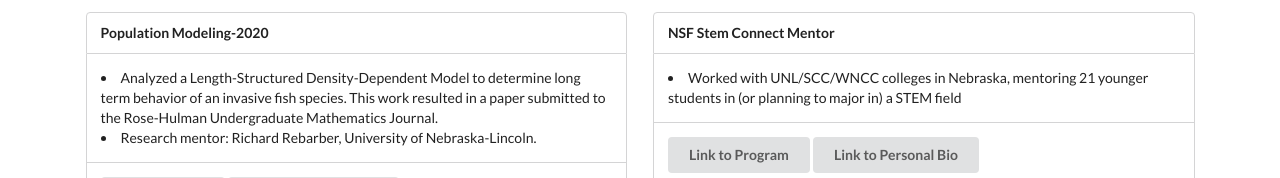
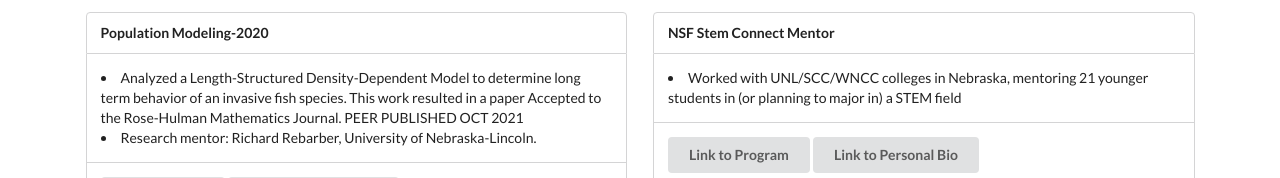
Before and after one commit to geighz/academic-website, a React (Create React App) app: page / in a window 1280 px wide. Shown: the part 519-697 px from the top of the page. Built offline with nearby package versions, Linux system fonts and the light colour scheme; what aws-amplify would draw is missing.

Commit message:
Update text.js

```diff
--- a/src/text.js
+++ b/src/text.js
@@ -4,7 +4,7 @@ export const research  = [
     title: 'Population Modeling-2020',
     message:["Analyzed a Length-Structured Density-Dependent Model " +
     "to determine long term behavior of an invasive fish species. " +
-    "This work resulted in a paper submitted to the Rose-Hulman Undergraduate Mathematics Journal.",
+    "This work resulted in a paper Accepted to the Rose-Hulman Mathematics Journal. PEER PUBLISHED OCT 2021",
     "Research mentor: Richard Rebarber, University of Nebraska-Lincoln. "],
     links: [
       {desc: 'Link to Paper', link: 'https://academicdocs.s3.amazonaws.com/FishLengthSimulationPaper+(2).pdf',type:'url'},
```
